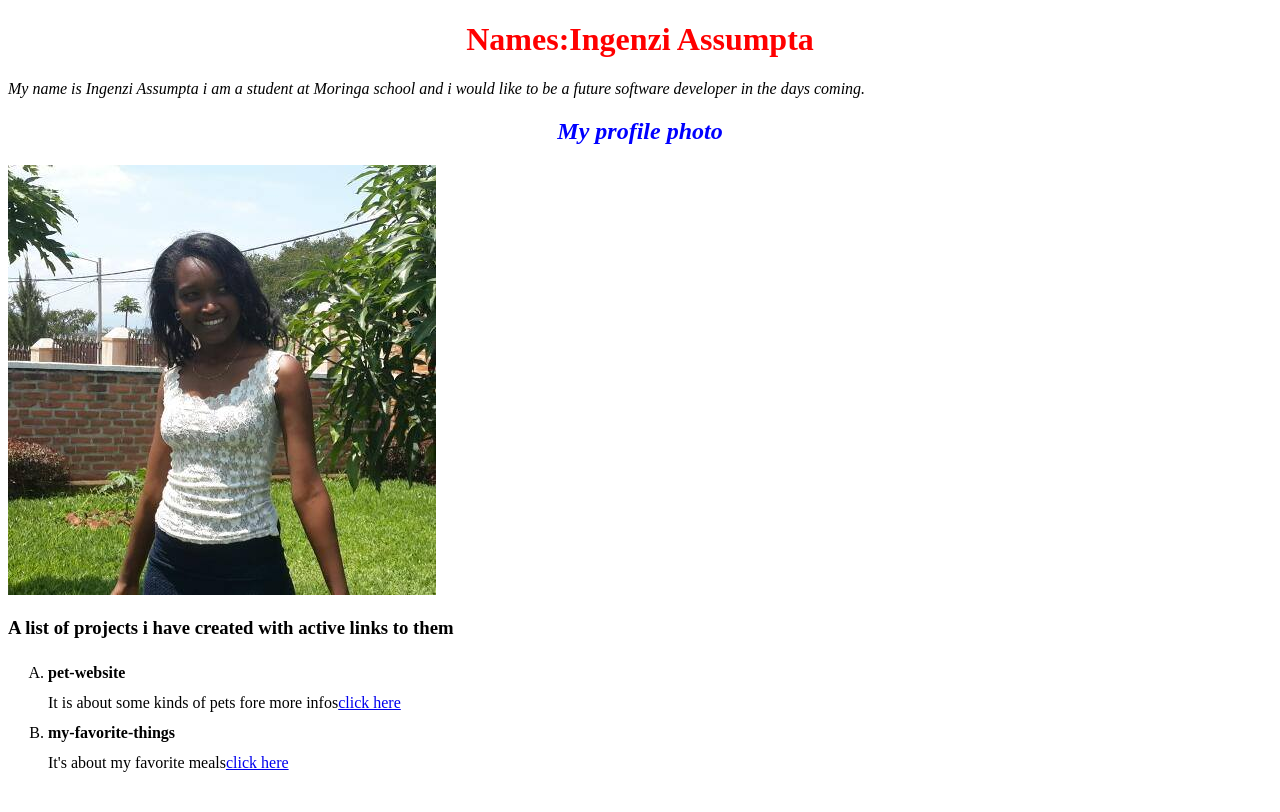
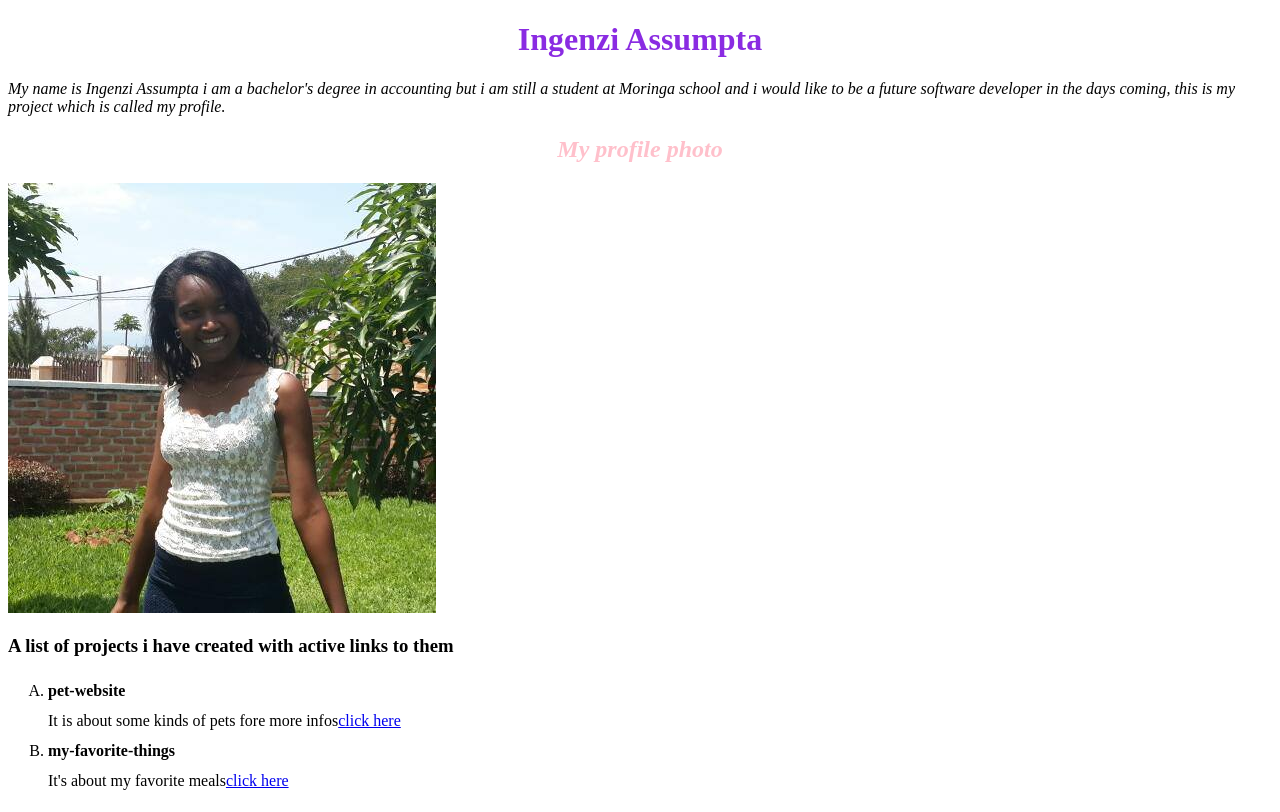
Before and after one commit to Ingenzi/my-first-web-page, a plain HTML site: page my-profile.html in a window 1280 px wide. Drawn offline with Linux system fonts and the light colour scheme; files that its build step writes are made by us from their sources; files whose address does not match are found by name.

```diff
--- a/my-profile.html
+++ b/my-profile.html
@@ -6,9 +6,11 @@
                  href="/home/wecode/Desktop/my-first-website/styles.css">
        </head>
         <body>
-            <h1>Names:Ingenzi Assumpta</h1>
-            <p>My name is Ingenzi Assumpta i am a student at Moringa school and
-                i would like to be a future software developer in the days coming.</p>
+            <h1>Ingenzi Assumpta</h1>
+            <p>My name is Ingenzi Assumpta i am a bachelor's degree in accounting
+                but i am still a student at Moringa school and
+                i would like to be a future software developer in the days coming,
+                 this is my project which is called my profile.</p>
             <h2>My profile photo</h2>
             <img  src="/home/wecode/Desktop/my-first-website/images/images/ass.jpg">
             <h3>A list of projects i have created with
--- a/styles.css
+++ b/styles.css
@@ -17,11 +17,11 @@
     color: #00f;
 }
 h1{
-    color:red;
+    color:blueviolet;
     text-align:center;
 }
 h2{
-    color:blue;
+    color:pink;
     font-style:arabic;
     text-align: center;
 }
```
